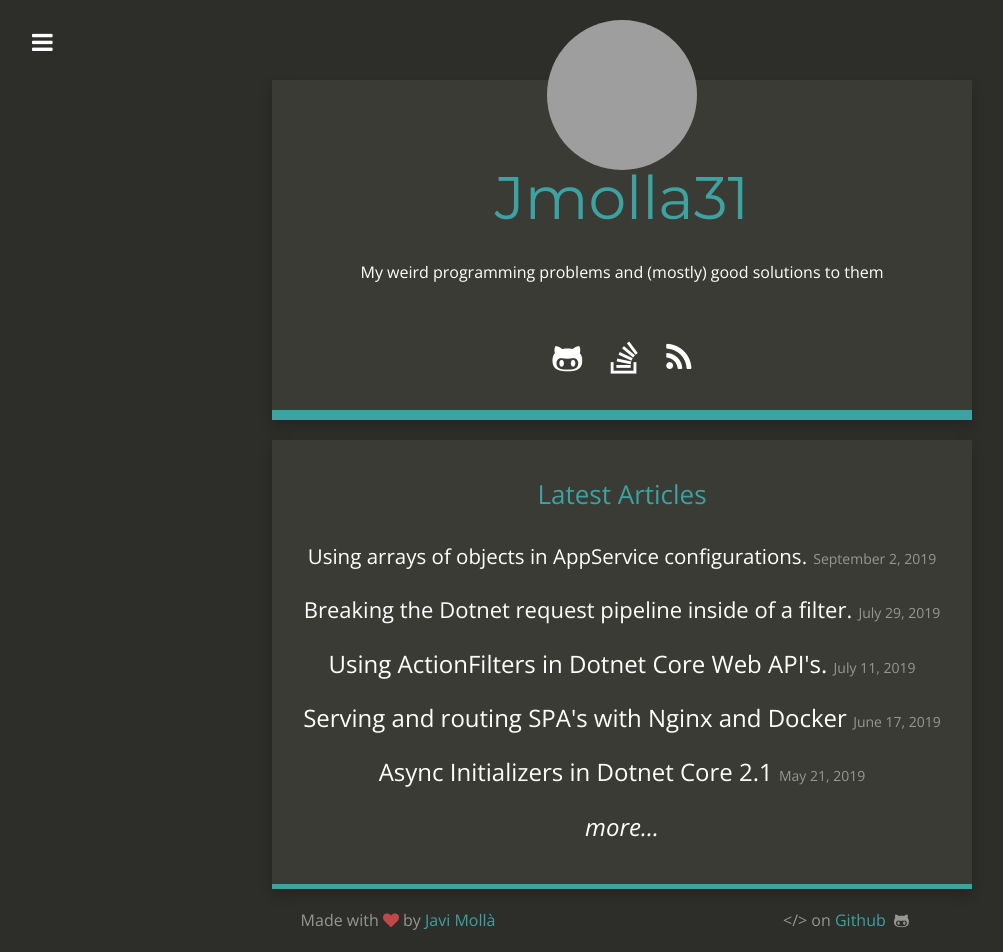
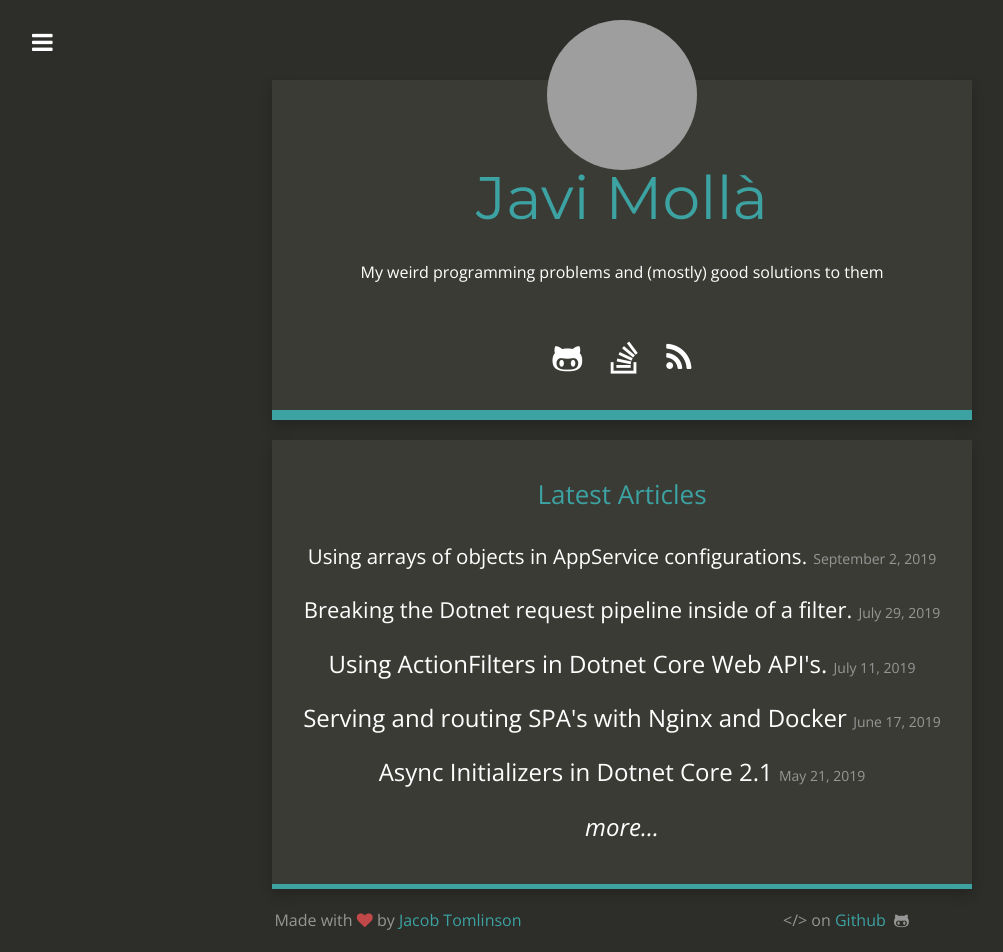
Before and after one commit to jmolla31/jmolla31.github.io, a Jekyll site: the page built from index.html, in a window 1280 px wide. Shown: the whole page, without its empty margins (18-1021 px from the left). Built offline with Jekyll 4.4.1, drawn with Linux system fonts in a browser that asks for light colours; nearby versions of some CDN libraries; grey boxes are pictures that could not be loaded.

Commit message:
Reverted footer changes, updated thumbnail data

```diff
--- a/_config.yml
+++ b/_config.yml
@@ -1,5 +1,5 @@
 # Site settings
-title: "Jmolla31"
+title: "Javi Mollà"
 email: javimollamico@gmail.com
 description: "A dark blog theme for Jekyll."
 baseurl: ""
@@ -24,8 +24,8 @@
 facebook_link:
 
 # Footer
-footer_left: "Made with <i class=\"fa fa-heart\"></i> by <a href=\"https://github.com/jmolla31\">Javi Mollà</a>"
-footer_right: "&lt;/&gt; on <a href=\"https://github.com/jmolla31\">Github</a> &nbsp;<i class=\"fa fa-github-alt\"></i>"
+footer_left: "Made with <i class=\"fa fa-heart\"></i> by <a href=\"https://twitter.com/_JacobTomlinson\">Jacob Tomlinson</a>"
+footer_right: "&lt;/&gt; on <a href=\"https://github.com/jacobtomlinson/carte-noire\">Github</a> &nbsp;<i class=\"fa fa-github-alt\"></i>"
 
 # Build settings
 markdown: kramdown
--- a/_data/thumbnail.yml
+++ b/_data/thumbnail.yml
@@ -1,2 +1,2 @@
-gravatar:           "https://www.gravatar.com/avatar/00000000000000000000000000000000?s=500&d=mm"
+gravatar:           "https://avatars3.githubusercontent.com/u/33100083"
 jekyll:             "https://i.imgur.com/aRQcGSi.png"
```
